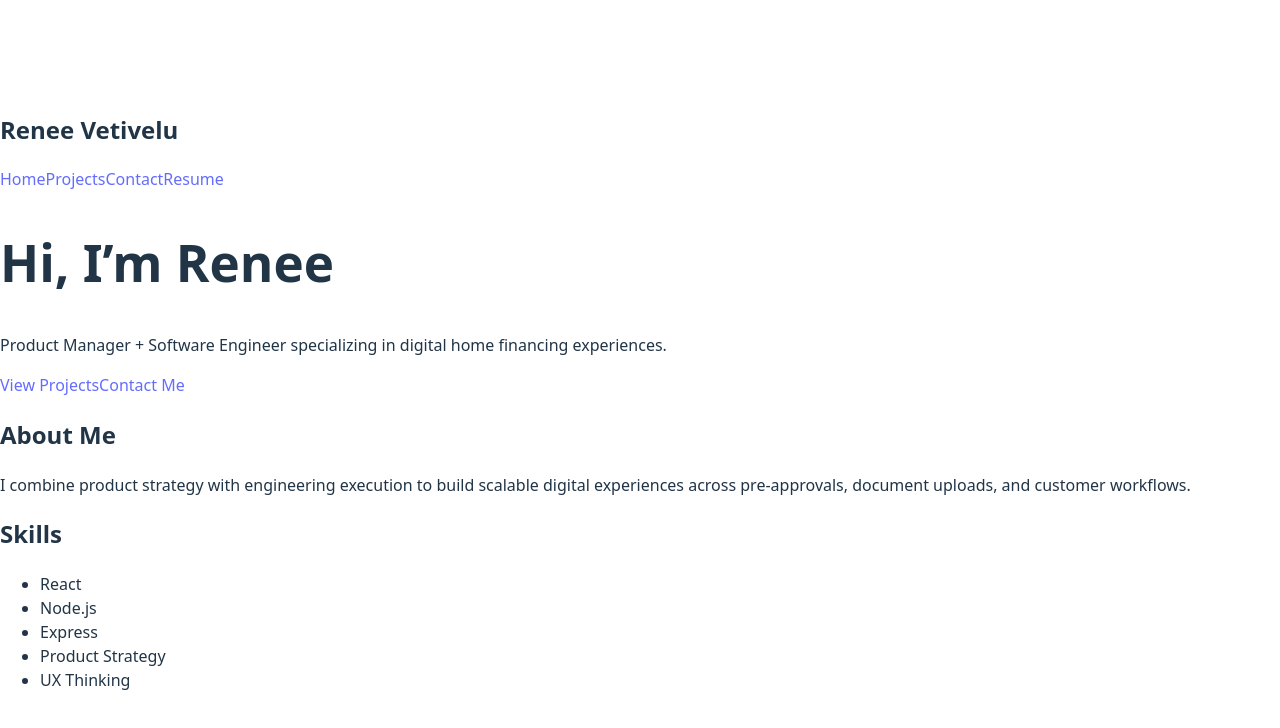
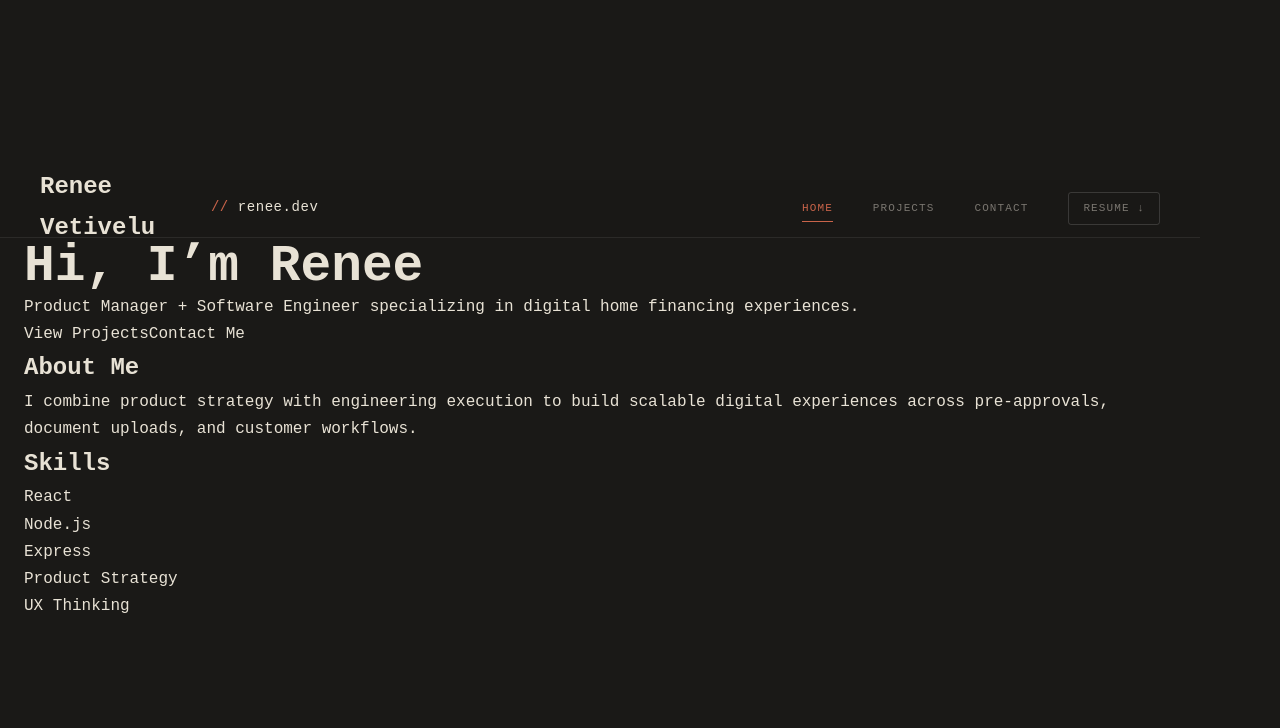
Before and after one commit to reneevettivelu08/portfolio_react, a React (Vite) app: page / in a window 1280 px wide. Shown: the top 728 px of the page. Built offline with nearby package versions, Linux system fonts and the light colour scheme.

Commit message:
updated styling for base styles and navbar

```diff
--- a/src/App.jsx
+++ b/src/App.jsx
@@ -3,6 +3,7 @@ import Navbar from "./components/Navbar";
 import Home from "./pages/Home";
 import Projects from "./pages/Projects";
 import Contact from "./pages/Contact";
+import "./styles/index.scss";
 
 function App() {
   return (
--- a/src/components/Navbar.jsx
+++ b/src/components/Navbar.jsx
@@ -1,14 +1,40 @@
-import { Link } from "react-router-dom";
+import { Link, useLocation } from "react-router-dom";
+import "./Navbar.scss";
 
 export default function Navbar() {
+
+     const { pathname } = useLocation();
+
   return (
     <nav className="nav">
       <h2>Renee Vetivelu</h2>
-      <div>
-        <Link to="/">Home</Link>
-        <Link to="/projects">Projects</Link>
-        <Link to="/contact">Contact</Link>
-        <a href="/resume.pdf" download>Resume</a>
+      <div className="nav__inner">
+        <Link to="/" className="nav__logo">
+          <span>//</span> renee.dev
+        </Link>
+        <div className="nav__links">
+          <Link
+            to="/"
+            className={`nav__link ${pathname === "/" ? "nav__link--active" : ""}`}
+          >
+            Home
+          </Link>
+          <Link
+            to="/projects"
+            className={`nav__link ${pathname === "/projects" ? "nav__link--active" : ""}`}
+          >
+            Projects
+          </Link>
+          <Link
+            to="/contact"
+            className={`nav__link ${pathname === "/contact" ? "nav__link--active" : ""}`}
+          >
+            Contact
+          </Link>
+          <a href="/resume.pdf" download className="nav__resume">
+            Resume ↓
+          </a>
+        </div>
       </div>
     </nav>
   );
--- a/src/components/Navbar.scss
+++ b/src/components/Navbar.scss
@@ -0,0 +1,123 @@
+@use '../styles/variables' as *;
+
+.nav {
+  position: sticky;
+  top: 0;
+  z-index: 100;
+  background: rgba(26, 25, 23, 0.95);
+  backdrop-filter: blur(8px);
+  -webkit-backdrop-filter: blur(8px);
+  border-bottom: 0.5px solid $border;
+  height: 58px;
+  display: flex;
+  align-items: center;
+  padding: 0 $space-xl;
+
+  @media (max-width: $bp-md) {
+    padding: 0 $space-md;
+    height: 50px;
+  }
+
+  &__inner {
+    width: 100%;
+    max-width: 1200px;
+    margin: 0 auto;
+    display: flex;
+    align-items: center;
+    justify-content: space-between;
+  }
+
+  &__logo {
+    font-family: $font-mono;
+    font-size: 0.875rem;
+    color: $text;
+    letter-spacing: 0.04em;
+    white-space: nowrap;
+
+    span {
+      color: $accent;
+    }
+
+    @media (max-width: $bp-sm) {
+      font-size: 0.75rem;
+    }
+  }
+
+  &__links {
+    display: flex;
+    align-items: center;
+    gap: $space-xl;
+
+    @media (max-width: $bp-md) {
+      gap: $space-lg;
+    }
+
+    @media (max-width: $bp-sm) {
+      gap: $space-md;
+    }
+  }
+
+  &__link {
+    font-family: $font-mono;
+    font-size: 0.6875rem;
+    text-transform: uppercase;
+    letter-spacing: 0.1em;
+    color: $text-muted;
+    transition: color $transition;
+    position: relative;
+
+    &::after {
+      content: '';
+      position: absolute;
+      bottom: -4px;
+      left: 0;
+      width: 0;
+      height: 1px;
+      background: $accent;
+      transition: width $transition;
+    }
+
+    &:hover {
+      color: $text;
+
+      &::after {
+        width: 100%;
+      }
+    }
+
+    &--active {
+      color: $accent;
+
+      &::after {
+        width: 100%;
+      }
+    }
+
+    @media (max-width: $bp-sm) {
+      font-size: 0.625rem;
+      letter-spacing: 0.06em;
+    }
+  }
+
+  &__resume {
+    font-family: $font-mono;
+    font-size: 0.6875rem;
+    text-transform: uppercase;
+    letter-spacing: 0.1em;
+    color: $text-muted;
+    padding: 6px 14px;
+    border: 0.5px solid $border-mid;
+    border-radius: $radius-sm;
+    transition: all $transition;
+
+    &:hover {
+      color: $text;
+      border-color: rgba(255, 255, 255, 0.3);
+      background: $bg-surface;
+    }
+
+    @media (max-width: $bp-sm) {
+      display: none; // hide resume link on very small screens; accessible via home page
+    }
+  }
+}
--- a/src/styles.css
+++ b/src/styles.css
@@ -1,4 +1,4 @@
-body {
+/* body {
   font-family: Arial;
   margin: 0;
 }
@@ -54,4 +54,4 @@ body {
 .form input, .form textarea {
   margin-bottom: 10px;
   padding: 10px;
-}
+} */
--- a/src/styles/_base.scss
+++ b/src/styles/_base.scss
@@ -0,0 +1,146 @@
+@use 'variables' as *;
+
+// ─── Reset & Base ─────────────────────────────────────────────────
+*,
+*::before,
+*::after {
+  box-sizing: border-box;
+  margin: 0;
+  padding: 0;
+}
+
+html {
+  font-size: 16px;
+  scroll-behavior: smooth;
+}
+
+body {
+  background-color: $bg;
+  color: $text;
+  font-family: $font-mono;
+  line-height: 1.7;
+  -webkit-font-smoothing: antialiased;
+  -moz-osx-font-smoothing: grayscale;
+}
+
+a {
+  color: inherit;
+  text-decoration: none;
+}
+
+ul {
+  list-style: none;
+}
+
+img {
+  max-width: 100%;
+  display: block;
+}
+
+button {
+  cursor: pointer;
+  font-family: $font-mono;
+}
+
+// ─── App Shell ────────────────────────────────────────────────────
+.container {
+  max-width: 1200px;
+  margin: 0 auto;
+  padding: 0 $space-lg;
+
+  @media (max-width: $bp-md) {
+    padding: 0 $space-md;
+  }
+}
+
+// ─── Shared Utility: Eyebrow Label ────────────────────────────────
+.eyebrow {
+  font-family: $font-mono;
+  font-size: 0.6875rem; // 11px
+  text-transform: uppercase;
+  letter-spacing: 0.15em;
+  color: $accent;
+}
+
+// ─── Shared Utility: Section Divider ──────────────────────────────
+.section-divider {
+  border: none;
+  border-top: 0.5px solid $border;
+  margin: $space-xl 0;
+}
+
+// ─── Shared Utility: Skill Tag ────────────────────────────────────
+.skill-tag {
+  display: inline-block;
+  font-family: $font-mono;
+  font-size: 0.625rem; // 10px
+  text-transform: uppercase;
+  letter-spacing: 0.08em;
+  padding: 3px 10px;
+  border-radius: $radius-sm;
+  background: $bg-surface2;
+  color: $text-muted;
+  border: 0.5px solid $border-mid;
+  white-space: nowrap;
+
+  &--accent {
+    background: $accent-bg;
+    color: $accent-light;
+    border-color: $accent-border;
+  }
+}
+
+// ─── Shared Utility: Button ───────────────────────────────────────
+.btn {
+  display: inline-block;
+  font-family: $font-mono;
+  font-size: 0.6875rem;
+  text-transform: uppercase;
+  letter-spacing: 0.08em;
+  padding: 10px 22px;
+  border-radius: $radius-sm;
+  transition: all $transition;
+  border: none;
+
+  &--primary {
+    background: $accent;
+    color: #fff;
+
+    &:hover {
+      background: $accent-light;
+      transform: translateY(-1px);
+    }
+
+    &:active {
+      transform: translateY(0);
+    }
+  }
+
+  &--ghost {
+    background: transparent;
+    color: $text-muted;
+    border: 0.5px solid $border-mid;
+
+    &:hover {
+      color: $text;
+      border-color: rgba(255, 255, 255, 0.3);
+      background: $bg-surface;
+    }
+  }
+}
+
+// ─── Page Entry Animation ─────────────────────────────────────────
+@keyframes fadeUp {
+  from {
+    opacity: 0;
+    transform: translateY(16px);
+  }
+  to {
+    opacity: 1;
+    transform: translateY(0);
+  }
+}
+
+.page-enter {
+  animation: fadeUp 0.5s ease forwards;
+}
--- a/src/styles/_variables.scss
+++ b/src/styles/_variables.scss
@@ -0,0 +1,43 @@
+// ─── Colour Palette ───────────────────────────────────────────────
+$bg:          #1a1917;
+$bg-surface:  #222220;
+$bg-surface2: #2a2a27;
+$border:      rgba(255, 255, 255, 0.08);
+$border-mid:  rgba(255, 255, 255, 0.14);
+
+$text:        #e8e2d5;
+$text-muted:  #7a7670;
+$text-faint:  #4a4845;
+
+$accent:      #c9644a;
+$accent-light:#d4845f;
+$accent-bg:   rgba(201, 100, 74, 0.1);
+$accent-border: rgba(201, 100, 74, 0.25);
+
+// ─── Typography ───────────────────────────────────────────────────
+$font-mono:   'Courier New', 'Courier', monospace;
+$font-serif:  'Georgia', 'Times New Roman', serif;
+
+// ─── Spacing ──────────────────────────────────────────────────────
+$space-xs:  4px;
+$space-sm:  8px;
+$space-md:  16px;
+$space-lg:  24px;
+$space-xl:  40px;
+$space-2xl: 64px;
+$space-3xl: 96px;
+
+// ─── Breakpoints ──────────────────────────────────────────────────
+$bp-sm:  480px;
+$bp-md:  768px;
+$bp-lg:  1024px;
+$bp-xl:  1280px;
+
+// ─── Border Radius ────────────────────────────────────────────────
+$radius-sm: 3px;
+$radius-md: 6px;
+$radius-lg: 10px;
+
+// ─── Transitions ──────────────────────────────────────────────────
+$transition: 0.2s ease;
+$transition-slow: 0.4s ease;
```
Also changed, not shown: src/styles/index.scss (+8 -0 lines).
